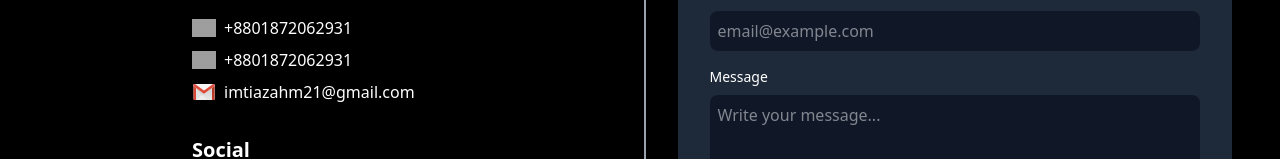
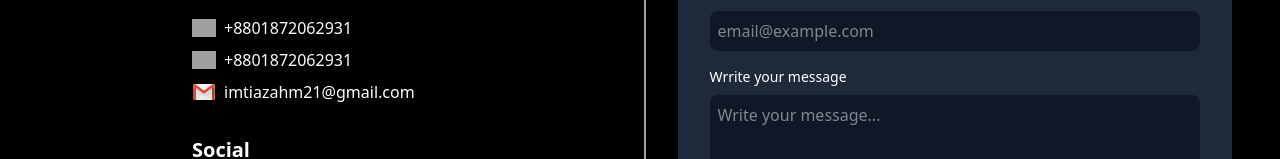
Before and after one commit to ImtiazAhmed01/My-Portfolio, a React (Vite) app: page / in a window 1280 px wide. Shown: the part 2181-2340 px from the top of the page. Built offline with nearby package versions, Linux system fonts and the light colour scheme; no server answers; grey boxes are pictures that could not be loaded.

Commit message:
working on contact section

```diff
--- a/src/Component/Home/ContactSection.jsx
+++ b/src/Component/Home/ContactSection.jsx
@@ -80,7 +80,7 @@
                             <input type="email" id="email" className="w-full p-2 rounded-lg bg-gray-900 text-gray-100 focus:outline-none" placeholder="email@example.com" />
                         </div>
                         <div className="mb-4">
-                            <label htmlFor="message" className="block text-sm font-medium mb-2">Message</label>
+                            <label htmlFor="message" className="block text-sm font-medium mb-2">Wrrite your message</label>
                             <textarea id="message" className="w-full p-2 rounded-lg bg-gray-900 text-gray-100 focus:outline-none" placeholder="Write your message..." rows="4"></textarea>
                         </div>
                         <button type="submit" className="px-6 py-2 bg-[#00FF88] hover:bg-teal-400 text-black font-semibold rounded-lg">Submit</button>
```
